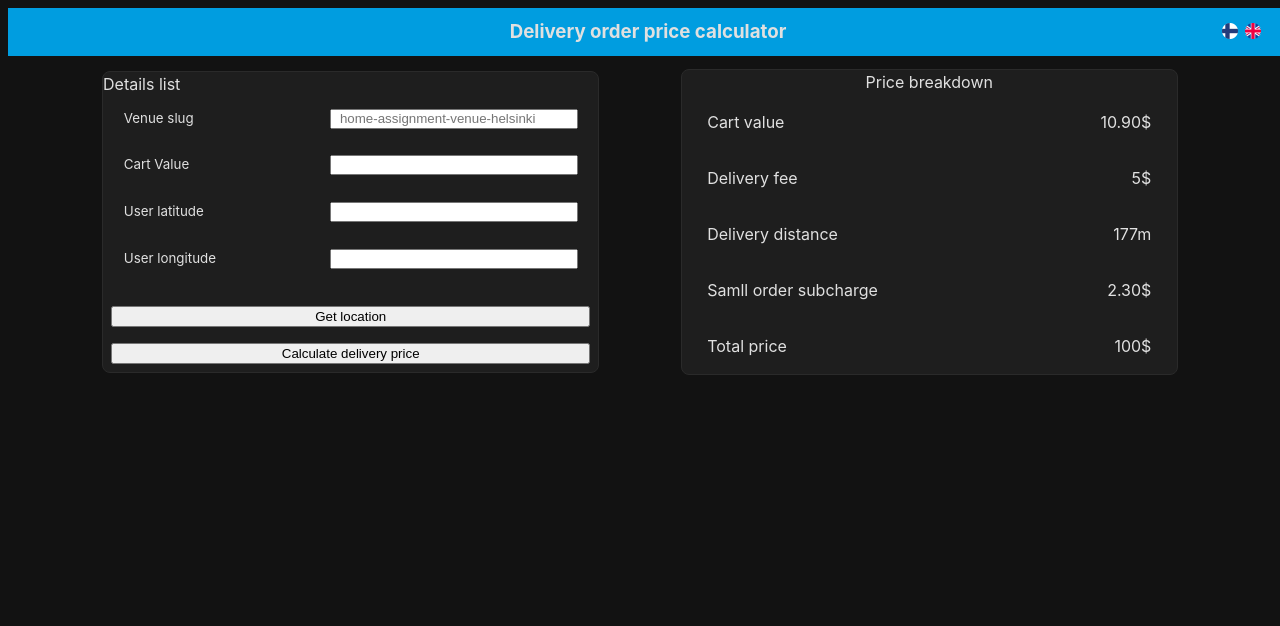
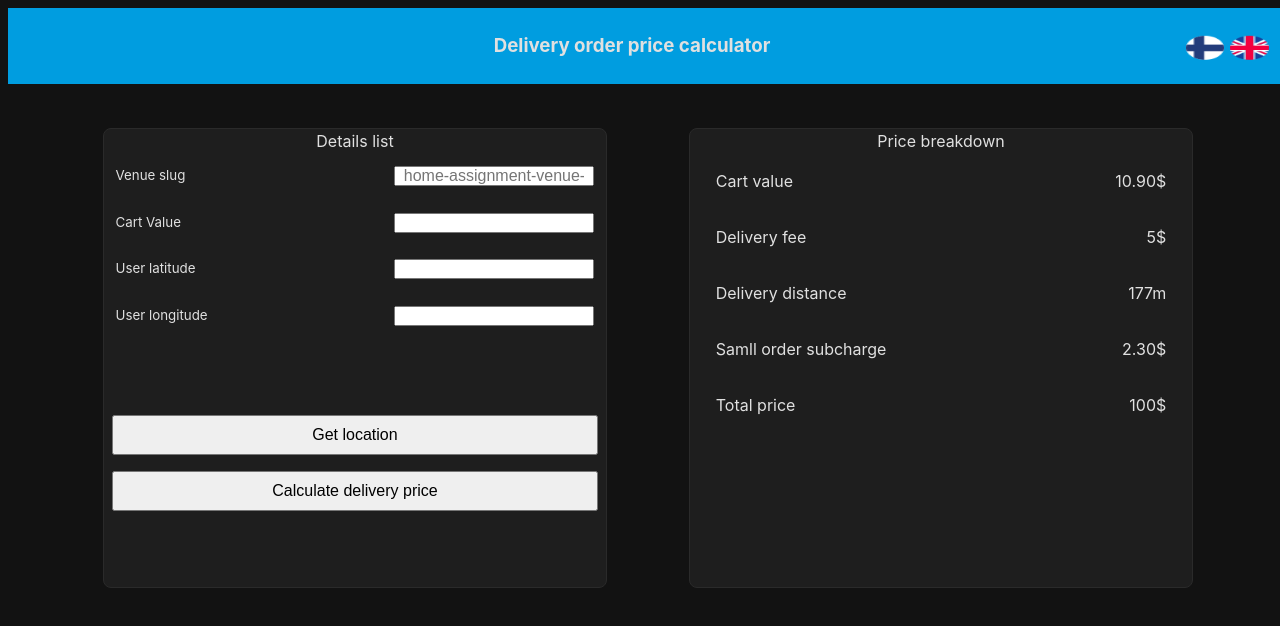
Before and after one commit to NikolaiMarkalainen/Wolt-frontend-internship-assignment, a React (Vite) app: page / in a window 1280 px wide. Shown: the top 626 px of the page. Built offline with nearby package versions, Linux system fonts and the light colour scheme.

Commit message:
css adjustments and error handling added also logic math adjusted

```diff
--- a/src/App.css
+++ b/src/App.css
@@ -26,21 +26,24 @@
   -moz-osx-font-smoothing: grayscale;
 }
 
-body {
+body,
+html {
   background-color: var(--bg-primary);
   color: var(--text-primary);
+  width: 100%;
+  height: 100%;
+  display: flex;
+  flex-direction: column;
+  font-size: 2vh;
 }
-html {
-  height: 100%;
-  margin: 0;
-}
+
 .header {
   color: var(--primary-text);
   display: flex;
-  height: 3rem;
+  padding: 1.5rem;
   align-items: center;
   background-color: var(--accent-blue);
-  width: 100vw;
+  position: relative;
 }
 .header img {
   width: 16px;
@@ -53,24 +56,37 @@ html {
   justify-content: center;
   flex: 1;
   margin: 0;
+  padding-right: 2rem;
 }
 .header-icons {
   margin-top: 0.3rem;
   right: 1rem;
   position: absolute;
   justify-content: flex-end;
+  top: 50%;
+  transform: translateY(-50%);
+}
+.header-icons img {
+  width: 3vw;
+  height: 3vh;
 }
 
 .card-parent {
+  padding-top: 2rem;
   display: flex;
+  height: 100%;
   align-items: center;
   flex-direction: row;
   margin: 1vw;
   justify-content: space-evenly;
 }
 
+.input-field-header {
+  text-align: center;
+}
 .input-field-parent {
   background-color: var(--bg-secondary);
+  height: 100%;
   width: 40%;
   display: flex;
   flex-direction: column;
@@ -78,11 +94,10 @@ html {
   transition: background-color 0.3s ease, border-color 0.3s ease;
   border-radius: 8px;
 }
-@media (max-width: 480px) {
-  .input-field-parent {
-    width: 100%;
-    margin-top: 2vw;
-  }
+.input-field-form {
+  display: flex;
+  flex-direction: column;
+  flex: 1;
 }
 .input-field-parent:hover {
   background-color: var(--bg-highlight);
@@ -90,42 +105,57 @@ html {
 }
 
 .input-field-content {
+  flex: 1;
   display: flex;
   height: 100%;
   flex-direction: column;
 }
 .input-field-child {
   display: flex;
-  justify-content: space-around;
+  justify-content: space-evenly;
   align-items: center;
   flex-direction: row;
 }
 
 .input-field-child p {
-  min-width: 30%;
+  width: 50%;
   padding-right: 1rem;
   text-overflow: ellipsis;
   white-space: nowrap;
+  overflow: hidden;
   font-size: smaller;
 }
 
 .input-field-child input {
+  font-size: 2vh;
   margin: 0;
-  max-width: 50%;
+  max-width: 40%;
   flex: 1;
   height: 1rem;
   width: 100%;
   box-sizing: border-box;
   padding: 0.5rem;
 }
+.input-field-child-error {
+  margin-left: 58%;
+  font-size: 1.5vh;
+  display: flex;
+  flex-direction: row;
+  width: 100%;
+  color: var(--error-red);
+}
 .input-field-buttons {
+  flex: 1;
   display: flex;
   flex-direction: column;
-  margin-top: 2vh;
   width: 100%;
+  justify-content: center;
+  margin-top: auto;
 }
 .input-field-buttons button {
   margin: 0.5rem;
+  height: 5vh;
+  font-size: 2vh;
 }
 
 .spinner {
@@ -152,6 +182,7 @@ html {
   display: flex;
   flex-direction: column;
   width: 40%;
+  height: 100%;
   background-color: var(--bg-secondary);
   border: 1px solid var(--border-color);
   transition: background-color 0.3s ease, border-color 0.3s ease;
@@ -180,3 +211,25 @@ html {
   background-color: var(--bg-highlight);
   box-shadow: 0 4px 8px rgba(0, 0, 0, 0.2);
 }
+
+@media (max-width: 480px) {
+  .card-parent {
+    flex-direction: column;
+    padding-top: 0.5rem;
+  }
+  .receipt-parent {
+    width: 100%;
+    margin-top: 2vw;
+  }
+  .input-field-parent {
+    width: 100%;
+    margin-top: 2vw;
+  }
+  .input-field-buttons {
+    height: 50%;
+  }
+  .header-icons img {
+    width: 3vw;
+    height: 2vh;
+  }
+}
--- a/src/components/UserInputField.tsx
+++ b/src/components/UserInputField.tsx
@@ -12,6 +12,7 @@ import {
   ICoordinates,
   IDeliveryLocation,
 } from "../types/DeliveryTypes";
+import { ErrorCodes } from "../types/ErrorTypes";
 
 export const UserInputField = () => {
   const strings = useLocalizedStrings();
@@ -21,7 +22,8 @@ export const UserInputField = () => {
   const [venue, setVenue] = useState<string>("");
   const [cartValue, setCartValue] = useState<string>("");
   const [cartError, setCartError] = useState<string>("");
-
+  const [latError, setLatError] = useState<string>("");
+  const [lonError, setLonError] = useState<string>("");
   const dispatch = useDispatch();
 
   const getCoordinates = () => {
@@ -30,6 +32,8 @@ export const UserInputField = () => {
       setLongitude(position.coords.longitude);
       setLatitude(position.coords.latitude);
       setIsLoading(false);
+      clearFieldErrors(ErrorCodes.COORDINATES_LAT);
+      clearFieldErrors(ErrorCodes.COORDINATES_LON);
     });
   };
 
@@ -83,14 +87,53 @@ export const UserInputField = () => {
     }
   };
 
+  const setFieldErrors = (code: ErrorCodes) => {
+    switch (code) {
+      case ErrorCodes.COORDINATES_LAT:
+        setLatError(strings.DETAILS.ERRORS.COORDINATES.LATITUDE);
+        break;
+      case ErrorCodes.COORDINATES_LON:
+        setLonError(strings.DETAILS.ERRORS.COORDINATES.LONGITUDE);
+        break;
+      case ErrorCodes.INPUT_CART:
+        setCartError(strings.DETAILS.ERRORS.INPUT_CART);
+        break;
+    }
+  };
+
+  const clearFieldErrors = (code: ErrorCodes) => {
+    switch (code) {
+      case ErrorCodes.COORDINATES_LAT:
+        setLatError("");
+        break;
+      case ErrorCodes.COORDINATES_LON:
+        setLonError("");
+        break;
+      case ErrorCodes.INPUT_CART:
+        setCartError("");
+        break;
+    }
+  };
+  const directionToErrorCode = (direction: coordinateEnum): ErrorCodes => {
+    if (direction === coordinateEnum.Latitude)
+      return ErrorCodes.COORDINATES_LAT;
+    if (direction === coordinateEnum.Longitude)
+      return ErrorCodes.COORDINATES_LON;
+    else return ErrorCodes.NOT_FOUND;
+  };
+
   const handleCoordinateManualInput = (
     input: string,
     setState: React.Dispatch<React.SetStateAction<number | string | undefined>>,
     coordinateDirection: coordinateEnum,
   ) => {
     const validInput = validateCoordinateInput(input, coordinateDirection);
+    const errorCode = directionToErrorCode(coordinateDirection);
     if (validInput) {
       setState(input);
+      clearFieldErrors(errorCode);
+    } else {
+      setFieldErrors(errorCode);
     }
   };
   return (
@@ -99,7 +142,7 @@ export const UserInputField = () => {
 
       <div className="input-field-header">{strings.DETAILS.TITLE}</div>
       <div className="input-field-content">
-        <form onSubmit={calculateFees}>
+        <form className="input-field-form" onSubmit={calculateFees}>
           <div data-test-id="venueSlug" className="input-field-child">
             <p> {strings.DETAILS.VENUE} </p>
             <input
@@ -112,8 +155,11 @@ export const UserInputField = () => {
           <div data-test-id="cartValue" className="input-field-child">
             <p> {strings.DETAILS.CART} </p>
             <input type="text" value={cartValue} onChange={handleCartInput} />
-            {cartError && <div style={{ color: "red" }}>{cartError}</div>}
           </div>
+          {cartError && (
+            <div className="input-field-child-error">{cartError}</div>
+          )}
+
           <div data-test-id="userLatitude" className="input-field-child">
             <p> {strings.DETAILS.LATITUDE} </p>
             <input
@@ -128,6 +174,9 @@ export const UserInputField = () => {
               }
             />
           </div>
+          {latError && (
+            <div className="input-field-child-error">{latError}</div>
+          )}
           <div data-test-id="userLongitude" className="input-field-child">
             <p> {strings.DETAILS.LONGITUDE} </p>
             <input
@@ -142,6 +191,9 @@ export const UserInputField = () => {
               }
             />
           </div>
+          {lonError && (
+            <div className="input-field-child-error">{lonError}</div>
+          )}
           <div className="input-field-buttons">
             <button onClick={() => getCoordinates()} disabled={isLoading}>
               {isLoading ? "Loading..." : strings.DETAILS.BUTTON.LOCATION}{" "}
--- a/src/helpers/helpers.ts
+++ b/src/helpers/helpers.ts
@@ -4,6 +4,7 @@ import {
   ICoordinates,
   IReceipt,
 } from "../types/DeliveryTypes";
+import { ErrorCodes } from "../types/ErrorTypes";
 
 export const validateMonetaryInput = (input: string): boolean => {
   /* digits + decimal seperator dot or comma and only two digits at the end */
@@ -21,6 +22,7 @@ export const validateCoordinateInput = (
   }
   // Regex checks allow + - at start with -90 to 90 or -180 to 180 with 7 decimal points and a dot seperator for it depending on param
   if (coordinateDirection === coordinateEnum.Latitude) {
+    console.log("?");
     const regex = new RegExp(
       "^([-,+]?)(([0-8]?\\d|90)([.]{1}?(\\d{1,7})?)?)?$",
     );
@@ -54,12 +56,29 @@ export const coordinateDistanceCalc = (
   return distance;
 };
 
-export const calculateFees = (props: ICalculateReceipt): IReceipt => {
+export const calculateFees = (
+  props: ICalculateReceipt,
+): IReceipt | ErrorCodes => {
   let deliveryMultiplier;
+
   for (const range of props.distanceRanges) {
     if (range.min >= props.distance && range.max <= props.distance) {
       deliveryMultiplier = range;
     }
   }
-  console.log(deliveryMultiplier);
+  if (!deliveryMultiplier) return ErrorCodes.NOT_FOUND;
+  const surCharge = props.cartValue < props.minCartValue ? 200 : 0;
+  const deliveryFee =
+    (deliveryMultiplier.b * props.distance) / 2 + props.baseFee;
+
+  const totalSum = props.cartValue + props.cartValue + deliveryFee + surCharge;
+
+  const totalFee: IReceipt = {
+    cartValue: props.cartValue,
+    distance: props.distance,
+    deliveryFee: deliveryFee,
+    surCharge: surCharge,
+    TotalPrice: totalSum,
+  };
+  return totalFee;
 };
--- a/src/hooks/hooks.ts
+++ b/src/hooks/hooks.ts
@@ -28,5 +28,5 @@ export const useCalculatePrice = () => {
   };
 
   const fees = calculateFees(feeVariables);
-  console.log(fees);
+  return fees;
 };
--- a/src/localization/en.ts
+++ b/src/localization/en.ts
@@ -13,6 +13,10 @@ const en = {
     ERRORS: {
       INPUT_CART: "Invalid value for Cart",
       VENUE_SLAG: "Venue Slag not found",
+      COORDINATES: {
+        LATITUDE: "Invalid values for Latitude",
+        LONGITUDE: "Invalid values for Longitude",
+      },
     },
   },
   RECEIPT: {
--- a/src/localization/fin.ts
+++ b/src/localization/fin.ts
@@ -13,6 +13,10 @@ const fin = {
     ERRORS: {
       INPUT_CART: "Väärä hinta ostoskorille",
       VENUE_SLAG: "Tapahtumapaikkaa ei löydy",
+      COORDINATES: {
+        LATITUDE: "Virheelliset arvot leveysasteelle",
+        LONGITUDE: "Virheelliset arvot pituusasteelle",
+      },
     },
   },
   RECEIPT: {
--- a/src/types/DeliveryTypes.ts
+++ b/src/types/DeliveryTypes.ts
@@ -24,7 +24,7 @@ export interface IReceipt {
   cartValue: number;
   deliveryFee: number;
   distance: number;
-  subCharge: number;
+  surCharge: number;
   TotalPrice: number;
 }
 
--- /dev/null
+++ b/src/types/ErrorTypes.ts
@@ -0,0 +1,7 @@
+export enum ErrorCodes {
+  COORDINATES_LON = 1,
+  COORDINATES_LAT = 2,
+  INPUT_CART = 3,
+  VENUE_SLAG = 4,
+  NOT_FOUND = 999,
+}
```
